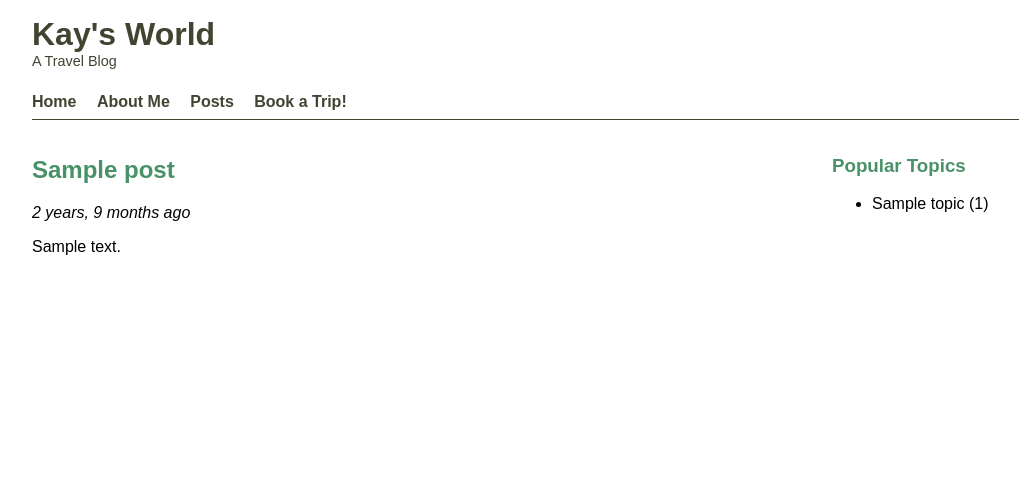
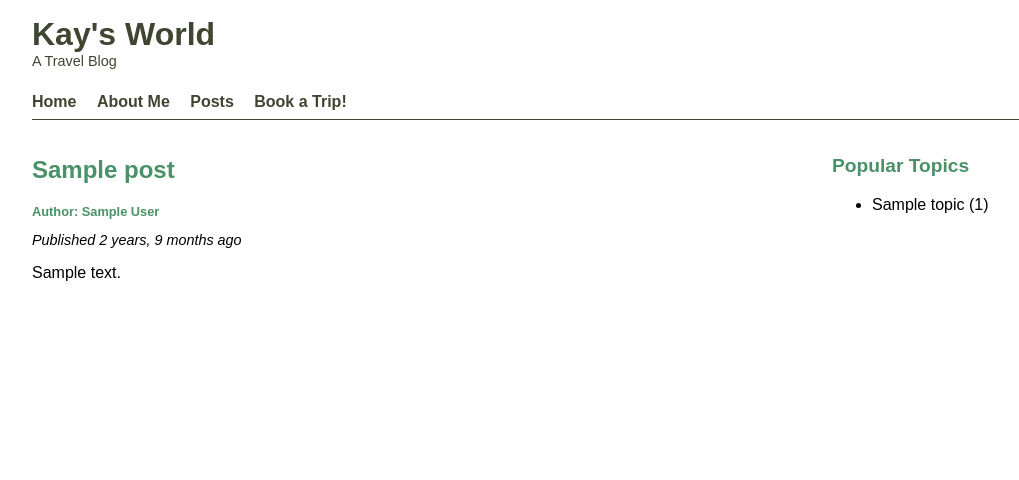
Before and after one commit to kaylin239/kaysworld, a Django app: page / in a window 1280 px wide. Shown: the top 480 px of the page, without its empty margins (108-1127 px from the left). Run offline with Django 4.2, Linux system fonts and the light colour scheme; tables that the repository leaves empty hold one stand-in row (values such as "Sample post").

Commit message:
Final changes for Assignment 3

```diff
--- a/blog/static/blog/base.css
+++ b/blog/static/blog/base.css
@@ -76,7 +76,17 @@ a:hover {
   color: #499167
 }
 
+#main-content h3 {
+  font-size: 0.8rem;
+  color: #499167
+}
+
+#main-content em {
+  font-size: 0.9rem;
+}
+
 #sidebar h3 {
+  font-size: 1.2rem;
   color: #499167;
 }
 
--- a/blog/templates/blog/home.html
+++ b/blog/templates/blog/home.html
@@ -9,7 +9,8 @@
 {% for post in latest_posts %}
 <article>
   <h2>{{ post.title }}</h2>
-  <em>{{ post.published|timesince }} ago</em>
+  <h3>Author: {{ post.author.first_name }} {{ post.author.last_name }}</h3>
+  <em> Published {{ post.published|timesince }} ago</em>
   {{ post.content|linebreaks }}
 </article>
 {% endfor %}
```
Also changed, not shown: tests/blog/models/test_post.py (+21 -7 lines), tests/blog/views/test_home.py (+3 -1 lines), blog/migrations/0006_alter_comment_approved_alter_post_status_and_more.py.
